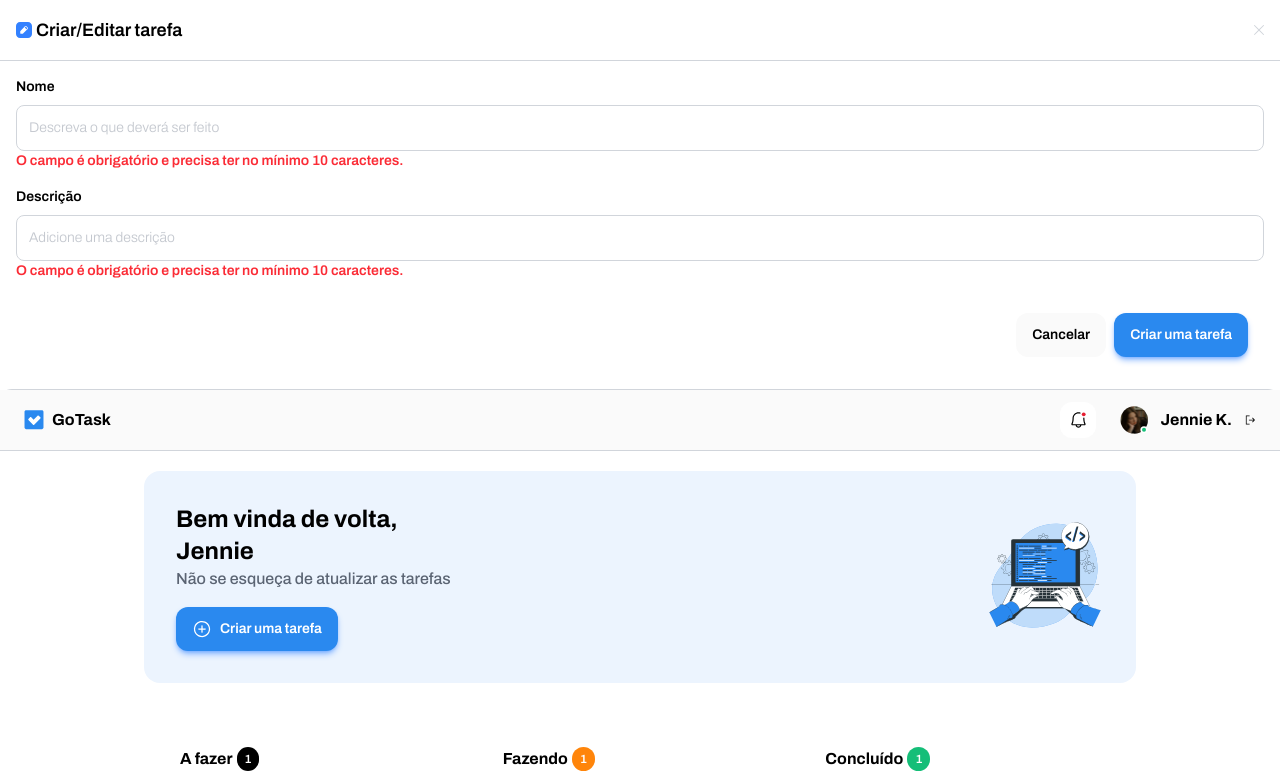
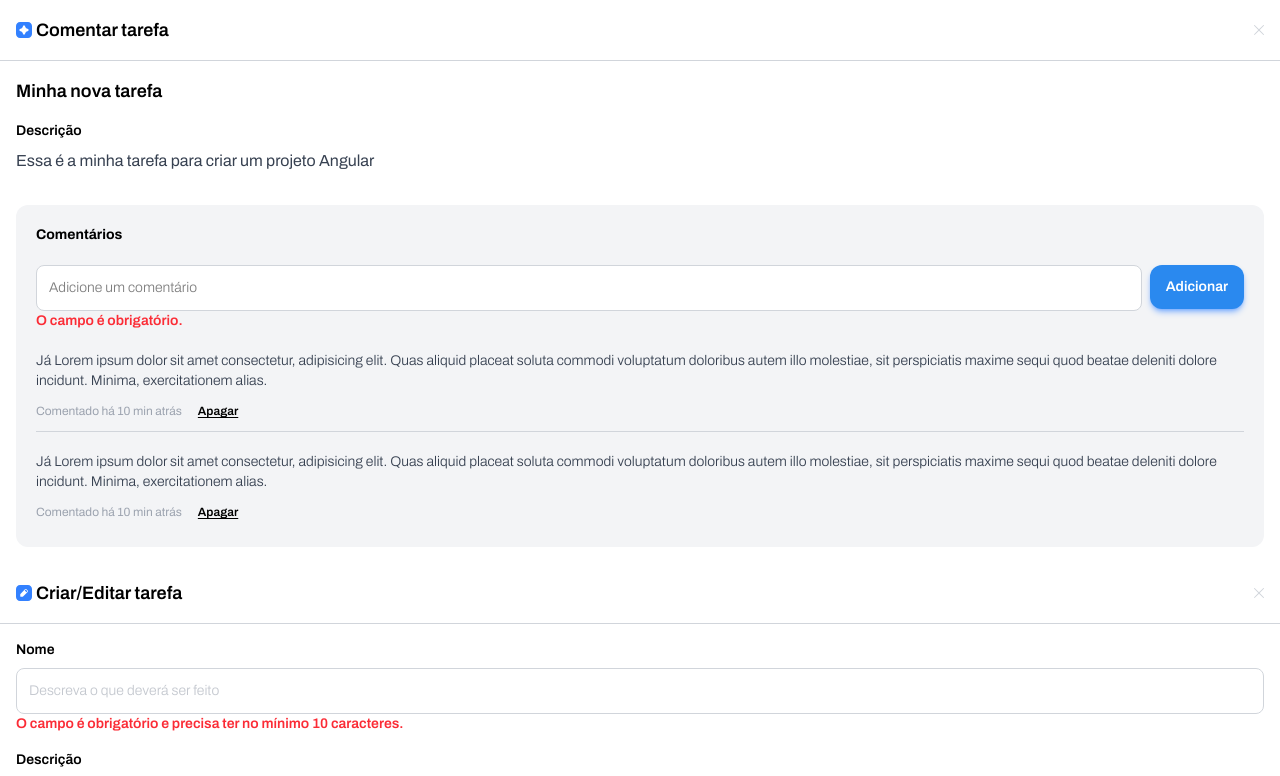
Before and after one commit to macedocmateus/GoTask, an Angular app: page / in a window 1280 px wide. Shown: the top 776 px of the page. Built offline with nearby package versions, Linux system fonts and the light colour scheme.

Commit message:
add task-form-modal component

```diff
--- a/src/app/app.component.html
+++ b/src/app/app.component.html
@@ -1,3 +1,4 @@
+<app-task-comments-modal />
 <app-task-form-modal />
 <div class="mx-auto max-w-7xl min-h-dvh">
     <app-header />
--- a/src/app/app.component.ts
+++ b/src/app/app.component.ts
@@ -3,6 +3,7 @@
 import { HeaderComponent } from './components/header/header.component'
 import { MainContentComponent } from './components/main-content/main-content.component'
 import { TaskFormModalComponent } from './components/task-form-modal/task-form-modal.component'
+import { TaskCommentsModalComponent } from './components/task-comments-modal/task-comments-modal.component'
 
 @Component({
     selector: 'app-root',
@@ -11,6 +12,7 @@
         HeaderComponent,
         MainContentComponent,
         TaskFormModalComponent,
+        TaskCommentsModalComponent,
     ],
     templateUrl: './app.component.html',
     styleUrl: './app.component.css',
--- a/src/app/components/task-comments-modal/task-comments-modal.component.html
+++ b/src/app/components/task-comments-modal/task-comments-modal.component.html
@@ -1 +1,69 @@
-<p>task-comments-modal works!</p>
+<div class="rounded-xl overflow-scroll bg-white max-h-[500] scroball-hidden">
+    <div class="p-4 flex gap-1">
+        <img src="./images/icon-task-star.svg" alt="Ícone de uma estrela">
+        <h1 class="font-semibold text-lg">Comentar tarefa</h1>
+        <img class="ml-auto cursor-pointer" src="./images/icon-close.svg" alt="Ícone de fechar janela">
+    </div>
+    <div class="p-4 border-t border-[#d1d5db]">
+        <h1 class="font-semibold text-lg mb-4">Minha nova tarefa</h1>
+        <p class="font-semibold text-sm mb-2">Descrição</p>
+        <p class="font-normal text-base text-[#374151]">Essa é a minha tarefa para criar um projeto Angular</p>
+    </div>
+    <div class="p-4">
+        <div class="bg-[#f3f4f6] p-5 rounded-xl flex flex-col gap-5">
+            <div>
+                <p class="font-bold text-sm">Comentários</p>
+            </div>
+            <div class="flex items-start gap-2">
+                <div class="flex flex-col w-full">
+                    <input class="rounded-lg border border-[#d1d5db] p-3 bg-white flex-1 text-sm font-light"
+                        placeholder="Adicione um comentário" type="text" />
+                    <p class="font-semibold text-sm text-red-500">O campo é obrigatório.</p>
+                </div>
+                <button
+                    class="py-3 px-4 text-white bg-[#2a89ef] rounded-xl text-sm font-semibold cursor-pointer active:translate-y-1 transition-transform duration-75 shadow-md shadow-blue-500/50"
+                    type="button">Adicionar</button>
+            </div>
+            <div class="flex flex-col gap-5 overflow-scroll max-h-44 scrollbar-hidden">
+                <div class="flex flex-col gap-3 border-b border-[#d1d5db]">
+                    <div>
+                        <p class="font-light text-sm text-[#374151]">Já Lorem ipsum dolor sit amet consectetur,
+                            adipisicing elit. Quas aliquid placeat soluta commodi voluptatum doloribus autem illo
+                            molestiae, sit perspiciatis maxime sequi quod beatae deleniti dolore incidunt. Minima,
+                            exercitationem alias.</p>
+                    </div>
+                    <div class="flex gap-4 mb-3">
+                        <p class="font-normal text-xs text-[#9ca3af]">Comentado há 10 min atrás</p>
+                        <p class="font-semibold text-xs underline underline-offset-2 cursor-pointer">Apagar</p>
+                    </div>
+                </div>
+
+                <div class="flex flex-col gap-3 border-b border-[#d1d5db]">
+                    <div>
+                        <p class="font-light text-sm text-[#374151]">Já Lorem ipsum dolor sit amet consectetur,
+                            adipisicing elit. Quas aliquid placeat soluta commodi voluptatum doloribus autem illo
+                            molestiae, sit perspiciatis maxime sequi quod beatae deleniti dolore incidunt. Minima,
+                            exercitationem alias.</p>
+                    </div>
+                    <div class="flex gap-4 mb-3">
+                        <p class="font-normal text-xs text-[#9ca3af]">Comentado há 10 min atrás</p>
+                        <p class="font-semibold text-xs underline underline-offset-2 cursor-pointer">Apagar</p>
+                    </div>
+                </div>
+
+                <div class="flex flex-col gap-3">
+                    <div>
+                        <p class="font-light text-sm text-[#374151]">Já Lorem ipsum dolor sit amet consectetur,
+                            adipisicing elit. Quas aliquid placeat soluta commodi voluptatum doloribus autem illo
+                            molestiae, sit perspiciatis maxime sequi quod beatae deleniti dolore incidunt. Minima,
+                            exercitationem alias.</p>
+                    </div>
+                    <div class="flex gap-4 mb-3">
+                        <p class="font-normal text-xs text-[#9ca3af]">Comentado há 10 min atrás</p>
+                        <p class="font-semibold text-xs underline underline-offset-2 cursor-pointer">Apagar</p>
+                    </div>
+                </div>
+            </div>
+        </div>
+    </div>
+</div>
```
